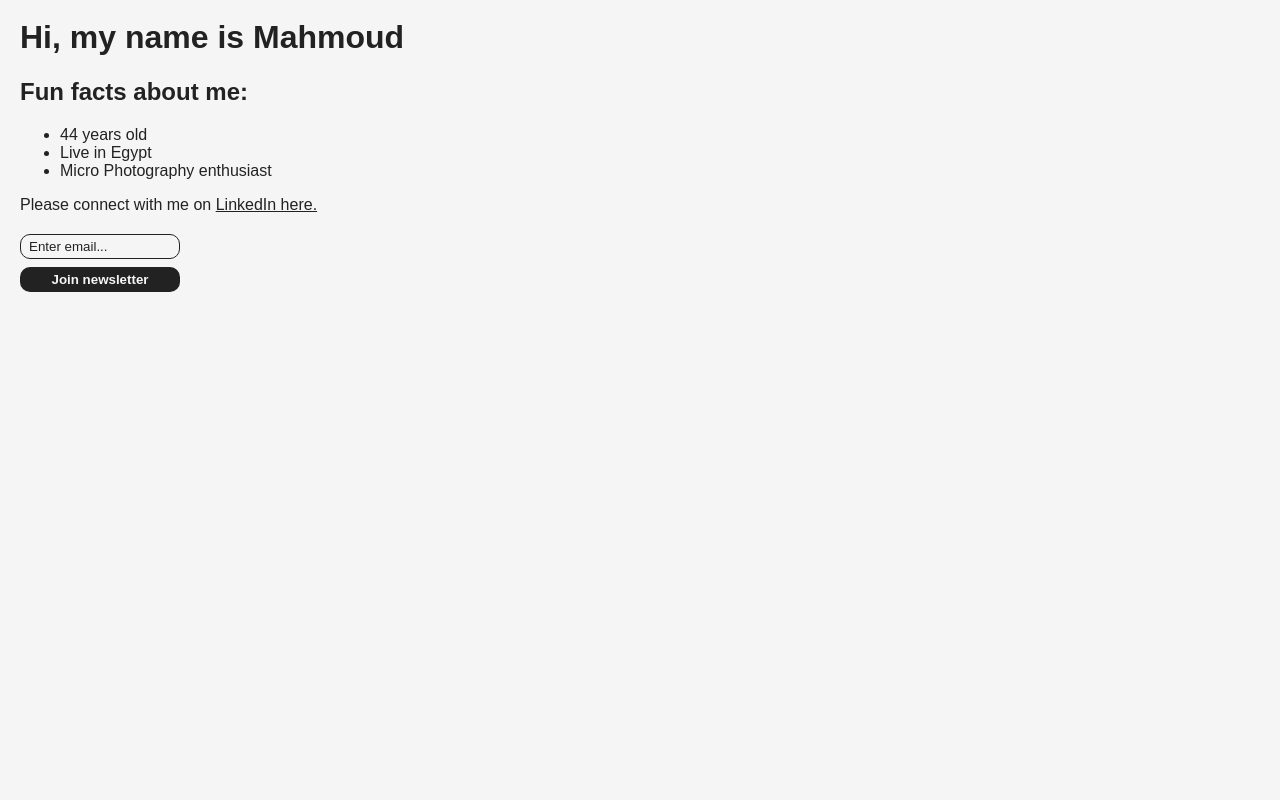
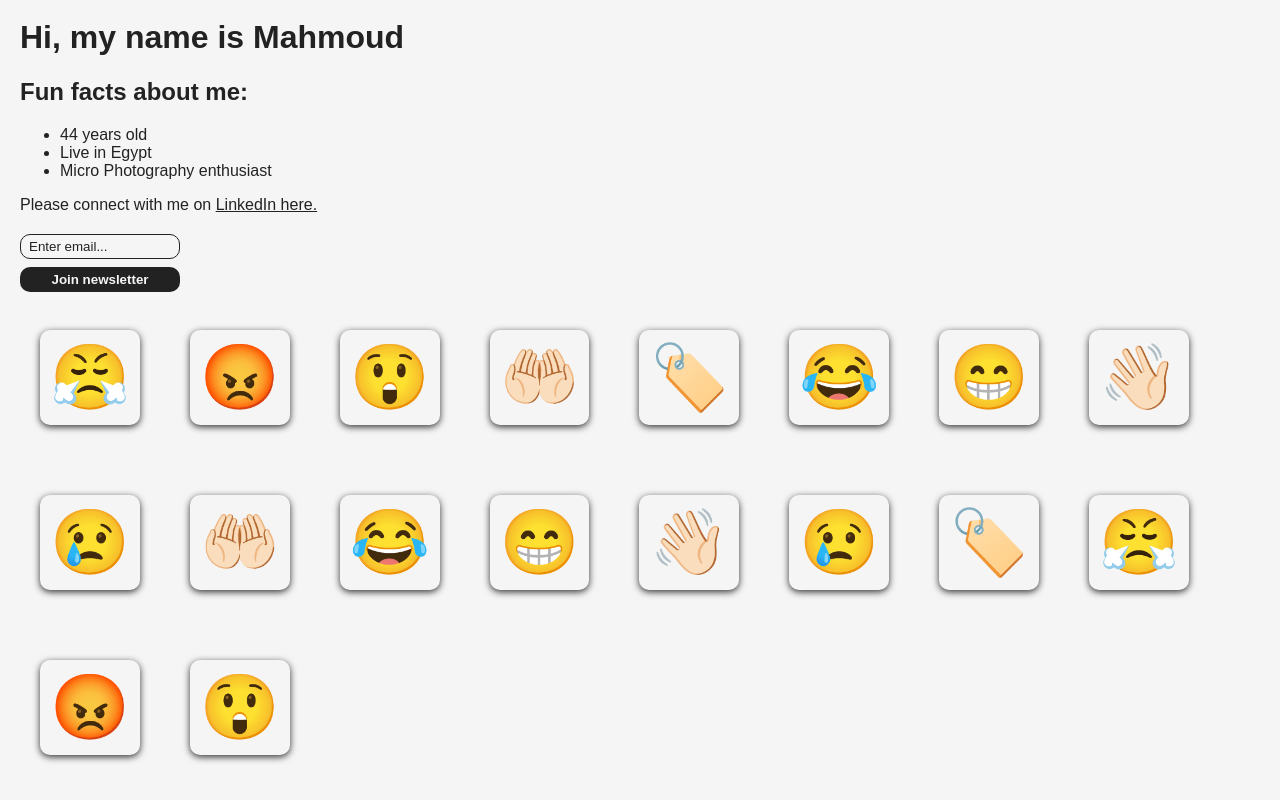
Before and after one commit to sobhy0101/learn-html-css-scrimba, a website built with Vite: page index.html in a window 1280 px wide. Shown: the part 334-1134 px from the top of the page. Before the commit the page ends 800 px from the top, so only its background shows below. Built offline with nearby package versions, Linux system fonts and the light colour scheme.

Commit message:
Add emoji flex section with interactive styles
Introduced a new emoji-flex section in index.html displaying various emojis. Added corresponding CSS for layout and interactive hover effects to enhance user engagement.

```diff
--- a/index.html
+++ b/index.html
@@ -19,5 +19,25 @@
         <p>Please connect with me on <a href="https://www.linkedin.com/in/sobhy0101/" target="_blank" rel="noopener noreferrer">LinkedIn here.</a></p>
         <input type="email" placeholder="Enter email...">
         <button type="submit">Join newsletter</button>
+        <section class="emoji-flex">
+            <div class="item">😤</div>
+            <div class="item">😡</div>
+            <div class="item">😲</div>
+            <div class="item">🤲🏻</div>
+            <div class="item">🏷️</div>
+            <div class="item">😂</div>
+            <div class="item">😁</div>
+            <div class="item">👋🏻</div>
+            <div class="item">😢</div>
+            <div class="item">🤲🏻</div>
+            <div class="item">😂</div>
+            <div class="item">😁</div>
+            <div class="item">👋🏻</div>
+            <div class="item">😢</div>
+            <div class="item">🏷️</div>
+            <div class="item">😤</div>
+            <div class="item">😡</div>
+            <div class="item">😲</div>
+        </section>
     </body>
 </html>
--- a/styles.css
+++ b/styles.css
@@ -74,3 +74,29 @@ button {
     font-family: var(--font);
     width: 160px;
 }
+
+.emoji-flex {
+    display: flex;
+    flex-wrap: wrap;
+    flex-direction: row;
+    gap: 10px;
+}
+
+.item {
+    background: var(--light);
+    border-radius: var(--image);
+    padding: 10px;
+    box-sizing: border-box;
+    box-shadow: 0 2px 7px rgba(0,0,0,0.8);
+    margin: 30px 20px;
+    font-size: 4rem;
+}
+
+.item:hover {
+    background: var(--dark);
+    color: var(--light);
+    box-shadow: 0 4px 14px rgba(0,0,0,0.8);
+    transform: scale(1.20);
+    transition: all 0.7s ease-in-out;
+    cursor: pointer;
+}
```
Also changed, not shown: 1 other file.
